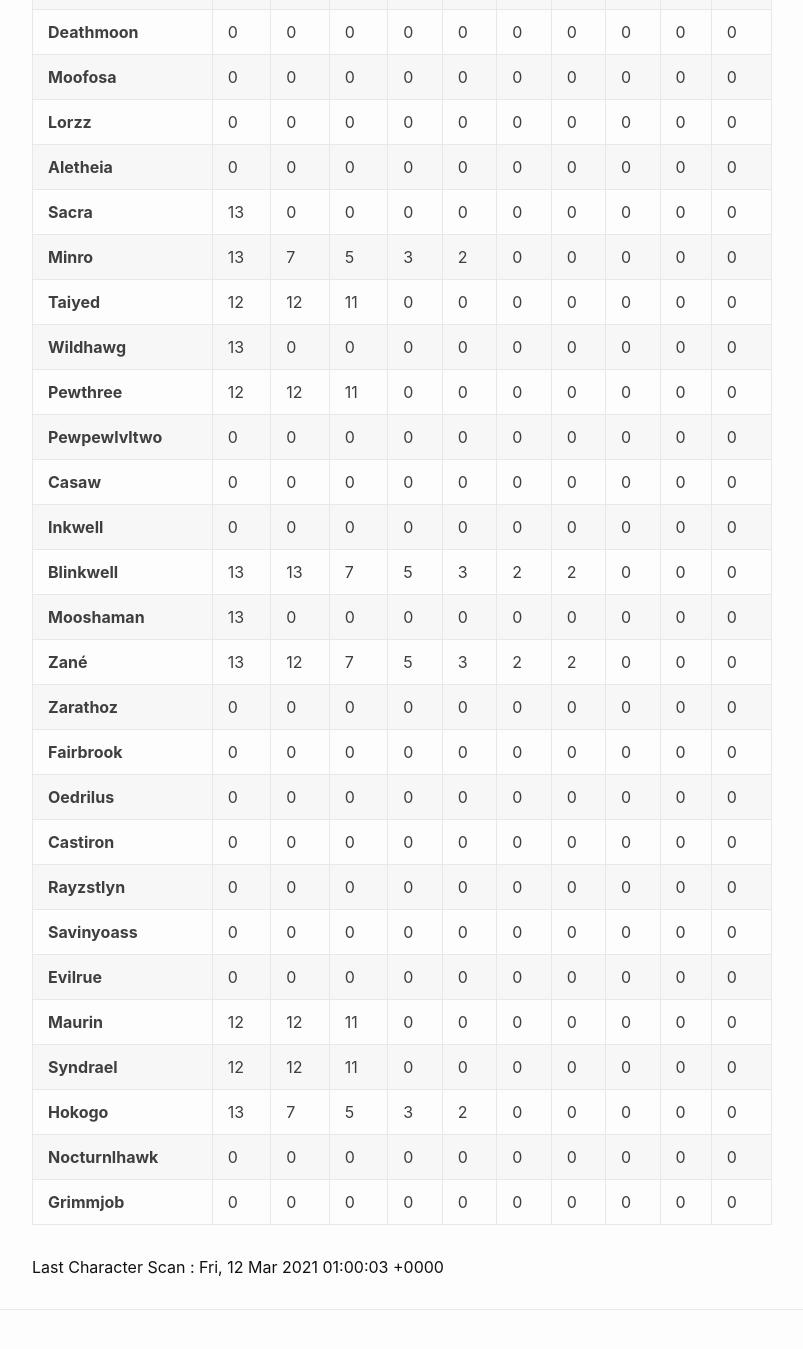
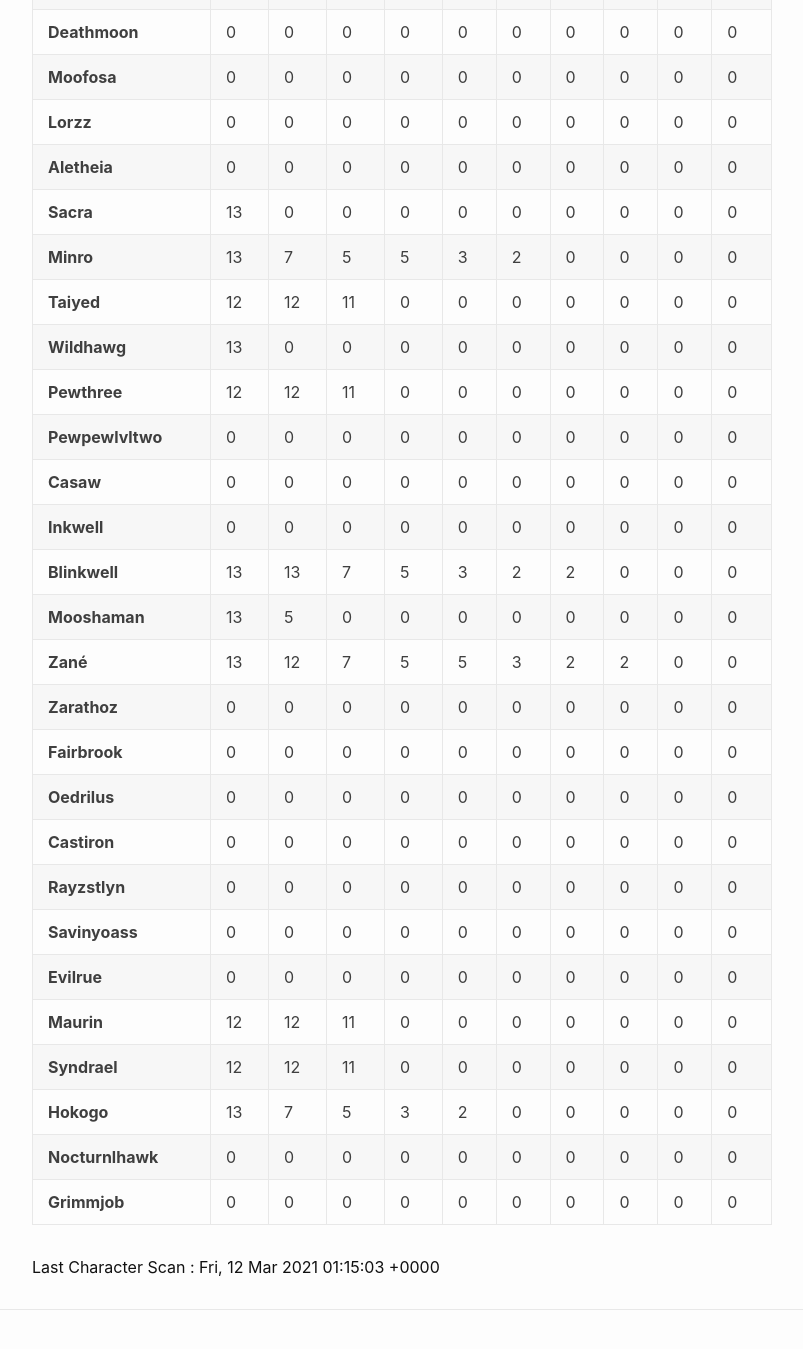
Before and after one commit to eldertribunal/keystonetracker, a Jekyll site: the page built from weekly.md, in a window 1280 px wide and 1400 px high, scrolled down 449 px. Shown: the top 1349 px of the window, without its empty margins (126-929 px from the left). Built offline with Jekyll 4.4.1, drawn with Linux system fonts in a browser that asks for light colours.

Commit message:
auto scan Fri Mar 12 01:15:48 UTC 2021

```diff
--- a/_data/scanned.json
+++ b/_data/scanned.json
@@ -1,3 +1,3 @@
 {
-  "timestamp": 1615510803
+  "timestamp": 1615511703
 }
--- a/_data/weekly.json
+++ b/_data/weekly.json
@@ -20,12 +20,12 @@
       13,
       12,
       12,
+      12,
       11,
       11,
       11,
       11,
       11,
-      0,
       0
     ]
   },
@@ -170,9 +170,9 @@
       13,
       7,
       5,
+      5,
       3,
       2,
-      0,
       0,
       0,
       0,
@@ -288,7 +288,7 @@
     "name": "Mooshaman",
     "dungeons": [
       13,
-      0,
+      5,
       0,
       0,
       0,
@@ -306,10 +306,10 @@
       12,
       7,
       5,
+      5,
       3,
       2,
       2,
-      0,
       0,
       0
     ]
```
